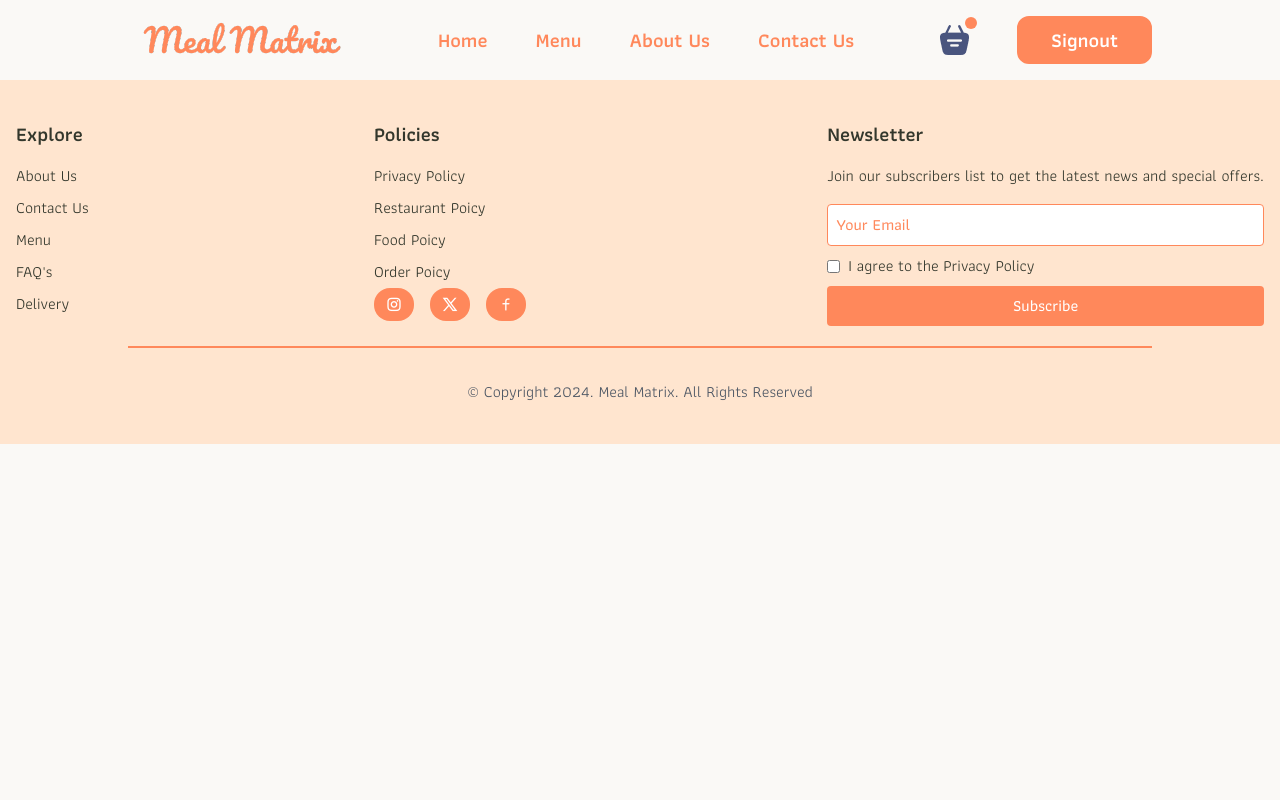
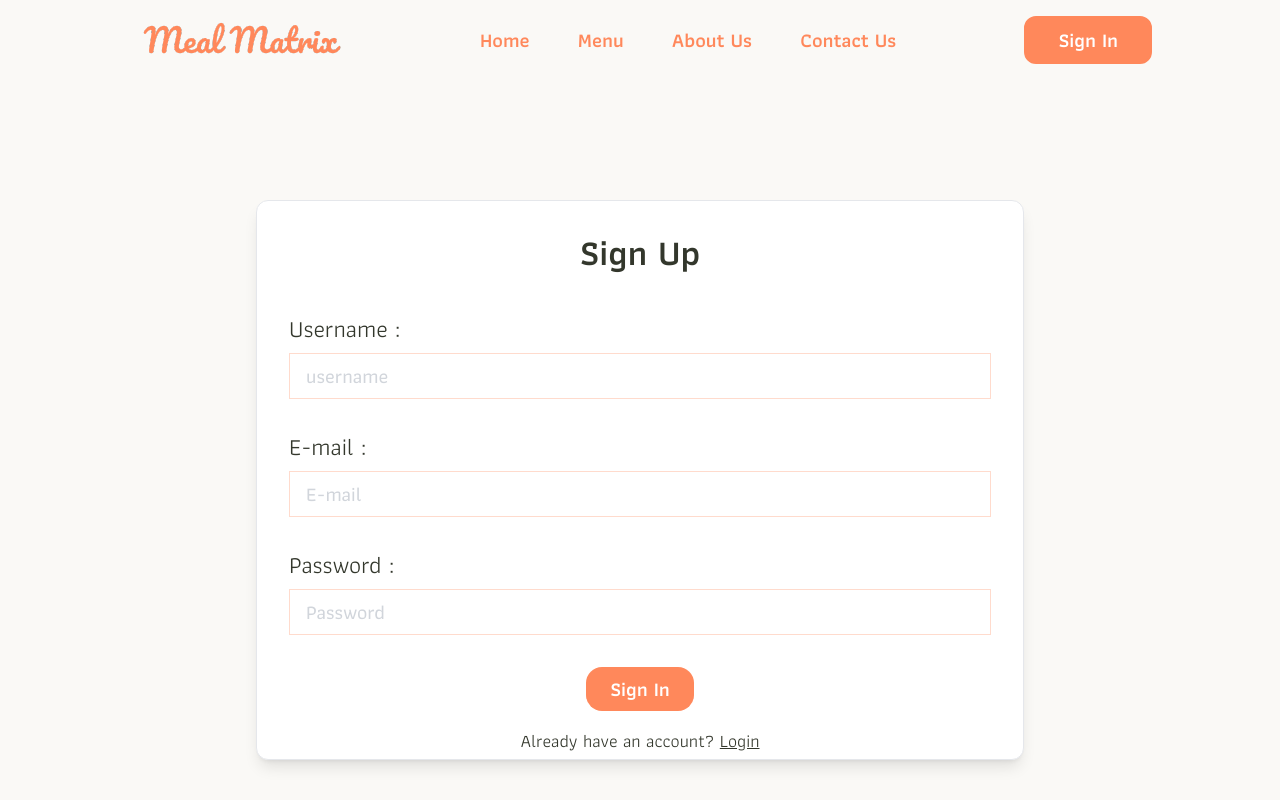
Before and after one commit to Dhairya-Dave-0204/Meal-Matrix, a React (Vite) app in the folder frontend/: page /signup in a window 1280 px wide. Shown: the top 800 px of the page. Built offline with nearby package versions, Linux system fonts and the light colour scheme; a web font is replaced by a local one; what fluid-tailwind would draw is missing.

Commit message:
Create login/signup forms and minor ui fixes

```diff
--- a/frontend/src/App.jsx
+++ b/frontend/src/App.jsx
@@ -1,9 +1,10 @@
-import React from 'react'
+import React, { useState } from 'react'
 import { Navbar, Footer } from './components/component_index'
 import { Route, Routes } from 'react-router-dom'
-import { Cart, Home, PlaceOrder } from './pages/page_index'
+import { Cart, Home, PlaceOrder, SignIn, Signup } from './pages/page_index'
 
 function App() {
+
   return (
     <>
       <Navbar />
@@ -11,6 +12,8 @@ function App() {
         <Route path="/" element={<Home />} />
         <Route path='/cart' element={<Cart />} />
         <Route path='/order' element={<PlaceOrder />} />
+        <Route path='/signup' element={<Signup />} />
+        <Route path='/signin' element={<SignIn />} />
       </Routes>
       <Footer />
     </>
--- a/frontend/src/components/Navbar/Navbar.jsx
+++ b/frontend/src/components/Navbar/Navbar.jsx
@@ -2,15 +2,13 @@ import React, { useState } from "react";
 import { assets } from "../../assets/frontend_assets/assets";
 import { Link } from "react-router-dom";
 
-function Navbar() {
+function Navbar({setShowLogin}) {
   const [isMenuOpen, setIsMenuOpen] = useState(false);
 
-  const user = {
-    name: "Dhairya",
-  };
+  const user = null
 
   return (
-    <nav className="flex justify-between items-center py-4 gap-3 px-4 md:px-32">
+    <nav className="flex justify-between items-center py-4 gap-3 px-4 md:px-32 z-20">
       <Link to="/">
         <img src={assets.logo} alt="" className="w-42" />
       </Link>
@@ -60,7 +58,7 @@ function Navbar() {
       ) : (
         <Link
           to="/signin"
-          className=" hover:scale-110 transition-all duration-700"
+          className="hidden xl:flex hover:scale-110 transition-all duration-700"
         >
           <button className="bg-primary border-2 border-primary text-xl px-8 py-2 text-white font-semibold rounded-xl cursor-pointer hover:bg-[#faf9f6] hover:text-primary transition-all duration-700">
             Sign In
--- a/frontend/src/components/Testimonial/Card.jsx
+++ b/frontend/src/components/Testimonial/Card.jsx
@@ -8,12 +8,12 @@ function Card(props) {
 
         <div className="absolute top-[-7rem] z-[10] mx-auto">
           <img className="aspect-square rounded-full w-[140px] h-[140px] z-25" alt="" src={review.image}/>
-          <div className='w-[140px] h-[140px] bg-violet-500 rounded-full absolute top-[-6px] left-[10px] -z-[20]'></div>
+          <div className='w-[140px] h-[140px] bg-primary rounded-full absolute top-[-6px] left-[10px] -z-[20]'></div>
         </div>
 
         <div className='text-center mt-7'>
                   <p className="text-2xl tracking-wider font-bold capitalize">{review.name}</p>
-                  <p className='text-violet-300 uppercase text-sm'>{review.job}</p>
+                  <p className='text-primary opacity-60 uppercase text-sm'>{review.job}</p>
         </div>
 
         <div className='mx-auto mt-5'>
--- a/frontend/src/pages/Home/Home.jsx
+++ b/frontend/src/pages/Home/Home.jsx
@@ -1,5 +1,11 @@
 import React, { useState } from "react";
-import { Header, Stats, ExploreMenu, FoodDisplay, Testimonail } from "../../components/component_index";
+import {
+  Header,
+  Stats,
+  ExploreMenu,
+  FoodDisplay,
+  Testimonail,
+} from "../../components/component_index";
 import reviews from "../../components/Testimonial/data";
 
 function Home() {
@@ -8,19 +14,22 @@ function Home() {
   return (
     <div>
       <Header />
+
       <Stats />
+
       <ExploreMenu category={category} setCategory={setCategory} />
+
       <FoodDisplay category={category} />
-      <div className="flex flex-col w-[100vw] h-[80vh] justify-center items-center">
 
-    <div className="text-center">
-      <h1 className="text-4xl font-bold">Our Testimonials</h1>
-      <div className="bg-violet-400 h-[4px] w-1/5 mx-auto mt-1"></div>
-      <Testimonail reviews={reviews} />
-      {/* We can write the entrie code of testimonail instead of writing testimonial component since on clicking button only the index of actual data shifts left and right */}
-    </div>
+      <div className="flex flex-col w-[100vw] mb-8 justify-center items-center">
+        <div className="text-center">
+          <h1 className="text-4xl font-bold">Our Testimonials</h1>
+          <div className="bg-primary h-[4px] w-1/5 mx-auto mt-1"></div>
+          <Testimonail reviews={reviews} />
+          {/* We can write the entrie code of testimonail instead of writing testimonial component since on clicking button only the index of actual data shifts left and right */}
+        </div>
+      </div>
 
-   </div>
 
     </div>
   );
--- /dev/null
+++ b/frontend/src/pages/SignIn/SignIn.jsx
@@ -0,0 +1,51 @@
+import React from "react";
+import { Link } from "react-router-dom";
+
+function SignIn() {
+  return (
+    <div className="h-[100vh] flex justify-center items-center">
+      <div className="bg-white border rounded-xl p-8 shadow-lg backdrop-filter backdrop-blur-sm relative w-[310px] md:w-[560px] lg:w-[768px] h-[56vh] 2xl:h-[50vh]">
+        <h2 className="text-4xl text-center mb-6 font-semibold">Sign In</h2>
+        <form action="#" className=" flex flex-col items-center">
+          <div className="my-4 flex flex-col w-full">
+            <label htmlFor="email" className="text-2xl mb-2">
+              E-mail :
+            </label>
+            <input
+              type="email"
+              id="email"
+              name="email"
+              placeholder="E-mail"
+              required
+              className="border border-primary border-opacity-30 transition-all duration-500 focus:border-opacity-100 text-primary outline-none accent-primary font-medium text-xl placeholder:text-gray-300 px-4 py-2"
+            />
+          </div>
+
+          <div className="my-4 flex flex-col w-full">
+            <label htmlFor="password" className="text-2xl mb-2">
+              Password :
+            </label>
+            <input
+              type="password"
+              id="password"
+              name="password"
+              placeholder="Password"
+              required
+              className="border border-primary text-primary border-opacity-30 focus:border-opacity-100 outline-none accent-primary font-medium text-xl placeholder:text-gray-300 px-4 py-2"
+            />
+          </div>
+
+          <button type="submit" className=" bg-primary text-white px-6 rounded-2xl py-2 my-4 text-xl font-semibold hover:bg-secondary hover:text-primary transition-all duration-500 hover:scale-110">
+            Sign In
+          </button>
+
+          <p className="text-lg">
+            Create an account? <Link to="/signup" className=" underline hover:text-primary">Create here</Link>
+          </p>
+        </form>
+      </div>
+    </div>
+  );
+}
+
+export default SignIn;
--- /dev/null
+++ b/frontend/src/pages/SignUp/Signup.jsx
@@ -0,0 +1,65 @@
+import React from 'react'
+import { Link } from 'react-router-dom'
+
+function Signup() {
+  return (
+    <div className="h-[100vh] flex justify-center items-center">
+      <div className="bg-white border rounded-xl p-8 shadow-lg backdrop-filter backdrop-blur-sm relative w-[310px] md:w-[560px] lg:w-[768px] h-[70vh] 2xl:h-[63vh]">
+        <h2 className="text-4xl text-center mb-6 font-semibold">Sign Up</h2>
+        <form action="#" className=" flex flex-col items-center">
+          <div className="my-4 flex flex-col w-full">
+            <label htmlFor="username" className="text-2xl mb-2">
+              Username :
+            </label>
+            <input
+              type="text"
+              id="username"
+              name="email"
+              placeholder="username"
+              required
+              className="border border-primary border-opacity-30 transition-all duration-500 focus:border-opacity-100 text-primary outline-none accent-primary font-medium text-xl placeholder:text-gray-300 px-4 py-2"
+            />
+          </div>
+
+          <div className="my-4 flex flex-col w-full">
+            <label htmlFor="email" className="text-2xl mb-2">
+              E-mail :
+            </label>
+            <input
+              type="email"
+              id="email"
+              name="email"
+              placeholder="E-mail"
+              required
+              className="border border-primary border-opacity-30 transition-all duration-500 focus:border-opacity-100 text-primary outline-none accent-primary font-medium text-xl placeholder:text-gray-300 px-4 py-2"
+            />
+          </div>
+
+          <div className="my-4 flex flex-col w-full">
+            <label htmlFor="password" className="text-2xl mb-2">
+              Password :
+            </label>
+            <input
+              type="password"
+              id="password"
+              name="password"
+              placeholder="Password"
+              required
+              className="border border-primary text-primary border-opacity-30 focus:border-opacity-100 outline-none accent-primary font-medium text-xl placeholder:text-gray-300 px-4 py-2"
+            />
+          </div>
+
+          <button type="submit" className=" bg-primary text-white px-6 rounded-2xl py-2 my-4 text-xl font-semibold hover:bg-secondary hover:text-primary transition-all duration-500 hover:scale-110">
+            Sign In
+          </button>
+
+          <p className="text-lg">
+            Already have an account? <Link to="/signin" className=" underline hover:text-primary">Login</Link>
+          </p>
+        </form>
+      </div>
+    </div>
+  )
+}
+
+export default Signup
--- a/frontend/src/pages/page_index.js
+++ b/frontend/src/pages/page_index.js
@@ -1,9 +1,13 @@
 import Home from "./Home/Home";
 import Cart from "./Cart/Cart";
 import PlaceOrder from "./PlaceOrder/PlaceOrder";
+import SignIn from "./SignIn/SignIn";
+import Signup from "./SignUp/Signup";
 
 export {
     Home,
     Cart,
     PlaceOrder,
+    SignIn,
+    Signup,
 }
```
Also changed, not shown: frontend/src/components/Testimonial/Testimonail.jsx (+21 -21 lines).
